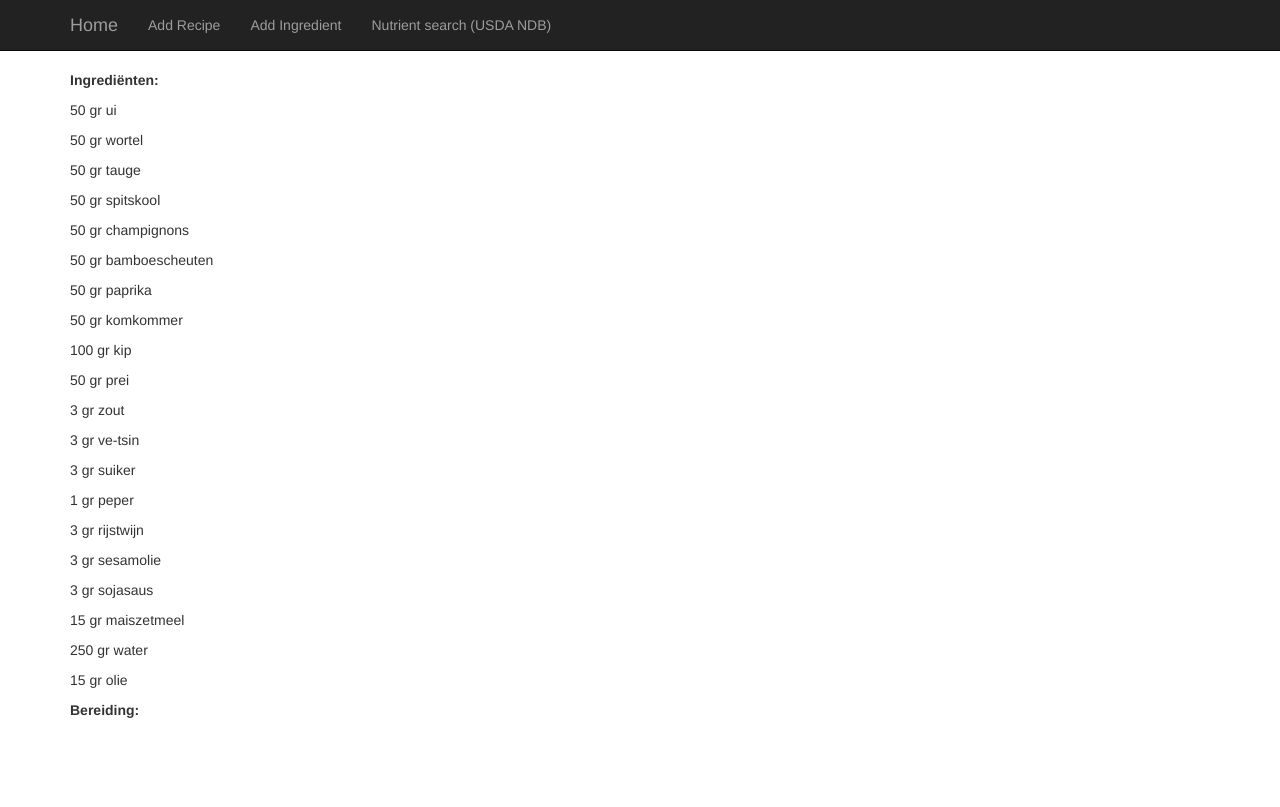
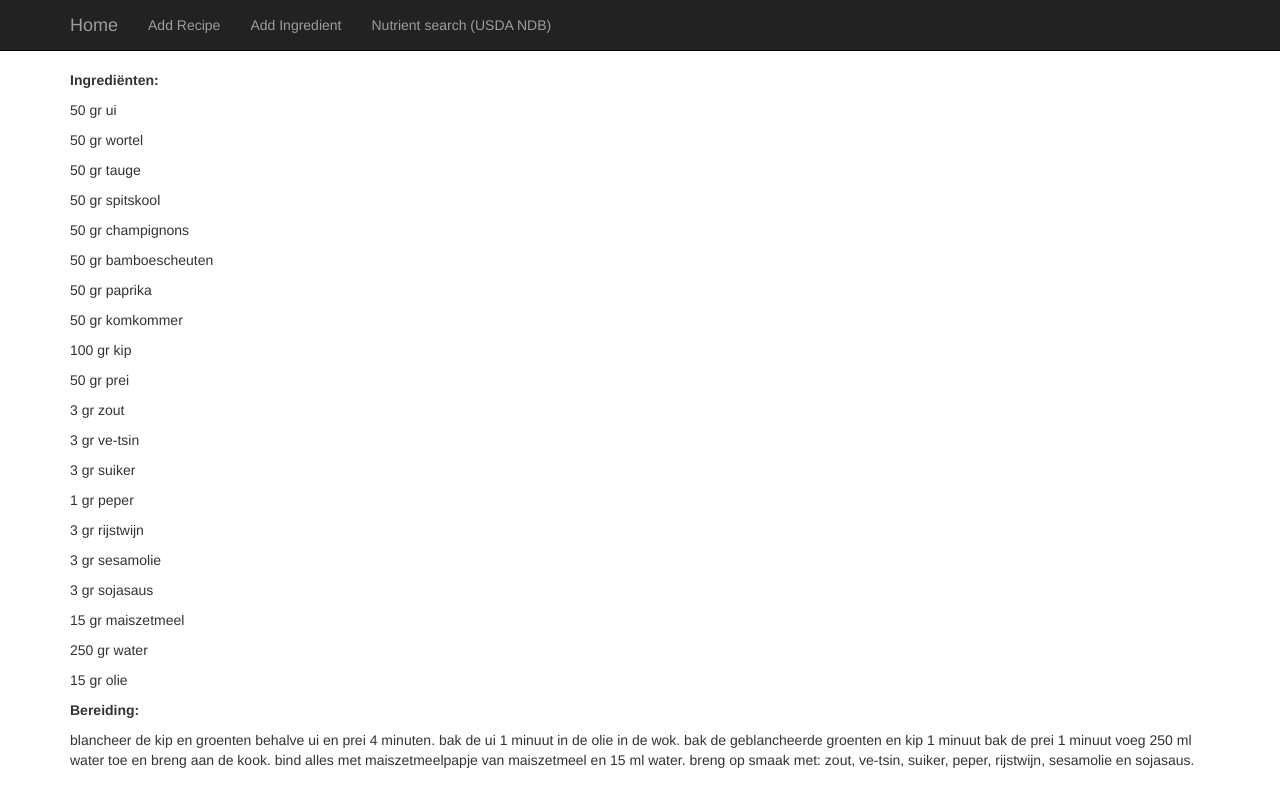
Before and after one commit to WebstudioNoord/static-page, a Jekyll site: the page built from _recipes/tjap_tjoy.md, in a window 1280 px wide. Shown: the top 807 px of the page. Built offline with Jekyll 4.4.1, drawn with Linux system fonts in a browser that asks for light colours; nearby versions of some CDN libraries.

Commit message:
Update tjap_tjoy.md

```diff
--- a/_recipes/tjap_tjoy.md
+++ b/_recipes/tjap_tjoy.md
@@ -23,3 +23,10 @@ ingredients:
   water: 250
   olie: 15
 ---
+blancheer de kip en groenten behalve ui en prei 4 minuten.
+bak de ui 1 minuut in de olie in de wok.
+bak de geblancheerde groenten en kip 1 minuut
+bak de prei 1 minuut
+voeg 250 ml water toe en breng aan de kook.
+bind alles met maiszetmeelpapje van maiszetmeel en 15 ml water.
+breng op smaak met: zout, ve-tsin, suiker, peper, rijstwijn, sesamolie en sojasaus.
```
